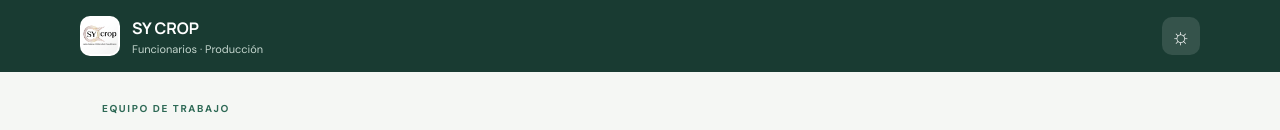
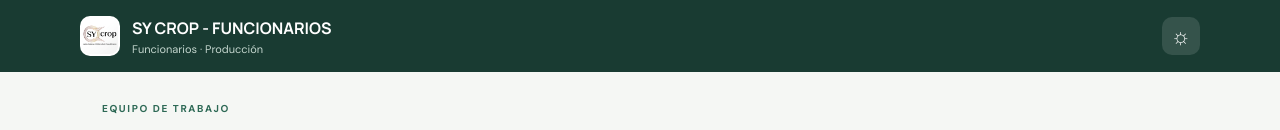
Before and after one commit to JackDainor/sergio_funcionario, a plain HTML site: page index.html in a window 1280 px wide. Shown: the top 130 px of the page. Drawn offline with Linux system fonts and the light colour scheme.

Commit message:
Update brand name in header to include 'FUNCIONARIOS'

```diff
--- a/index.html
+++ b/index.html
@@ -16,7 +16,7 @@
 <body>
 <header class="topbar">
   <img class="brand-logo" src="logo.png" alt="SY CROP" width="40" height="40">
-  <div class="brand"><strong>SY CROP</strong><span>Funcionarios · Producción</span></div>
+  <div class="brand"><strong>SY CROP - FUNCIONARIOS</strong><span>Funcionarios · Producción</span></div>
   <div class="topbar-actions">
     <button id="installBtn" class="install-btn hidden" title="Instalar">Instalar</button>
     <button id="themeBtn" class="icon-btn" title="Tema" aria-label="Tema">☼</button>
```
